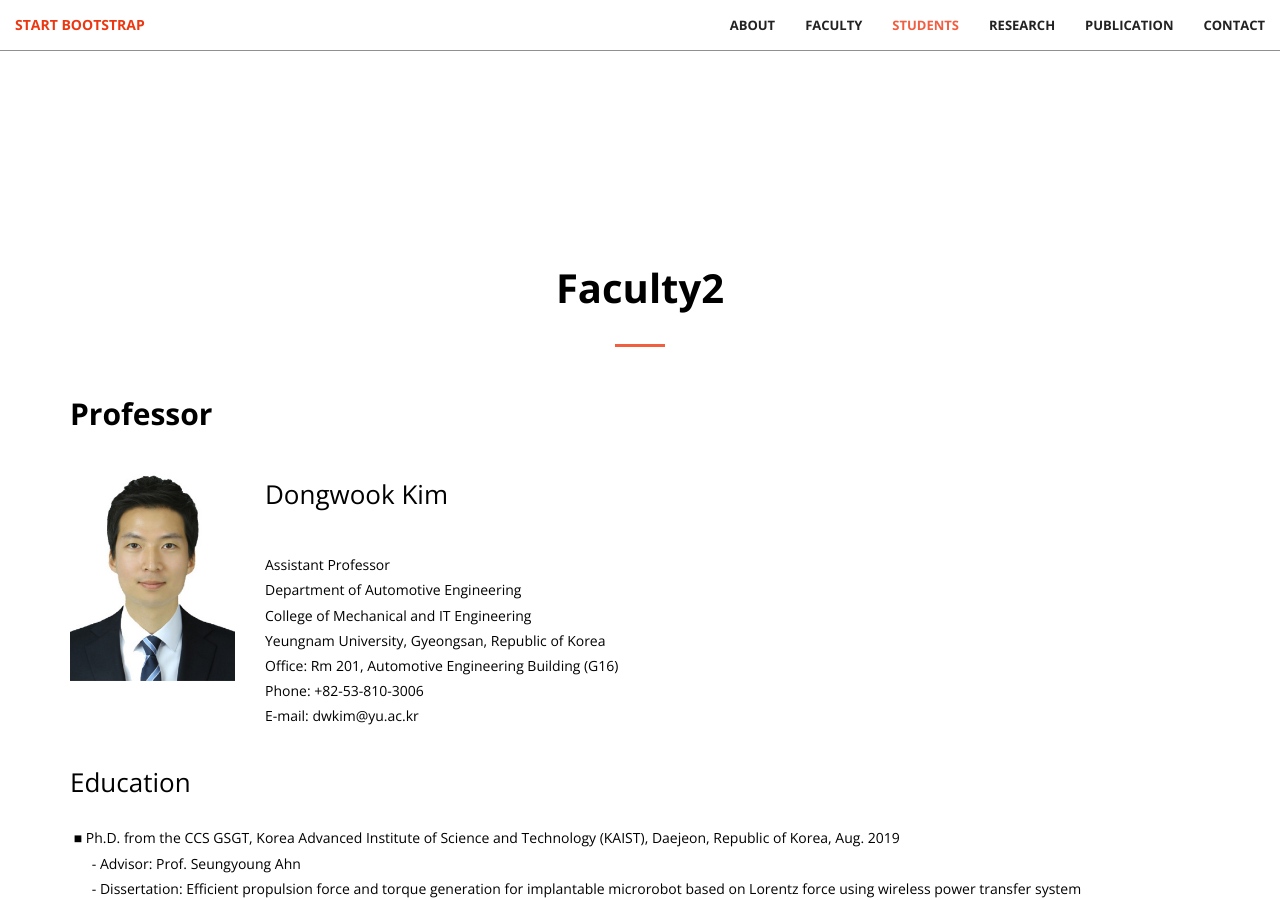
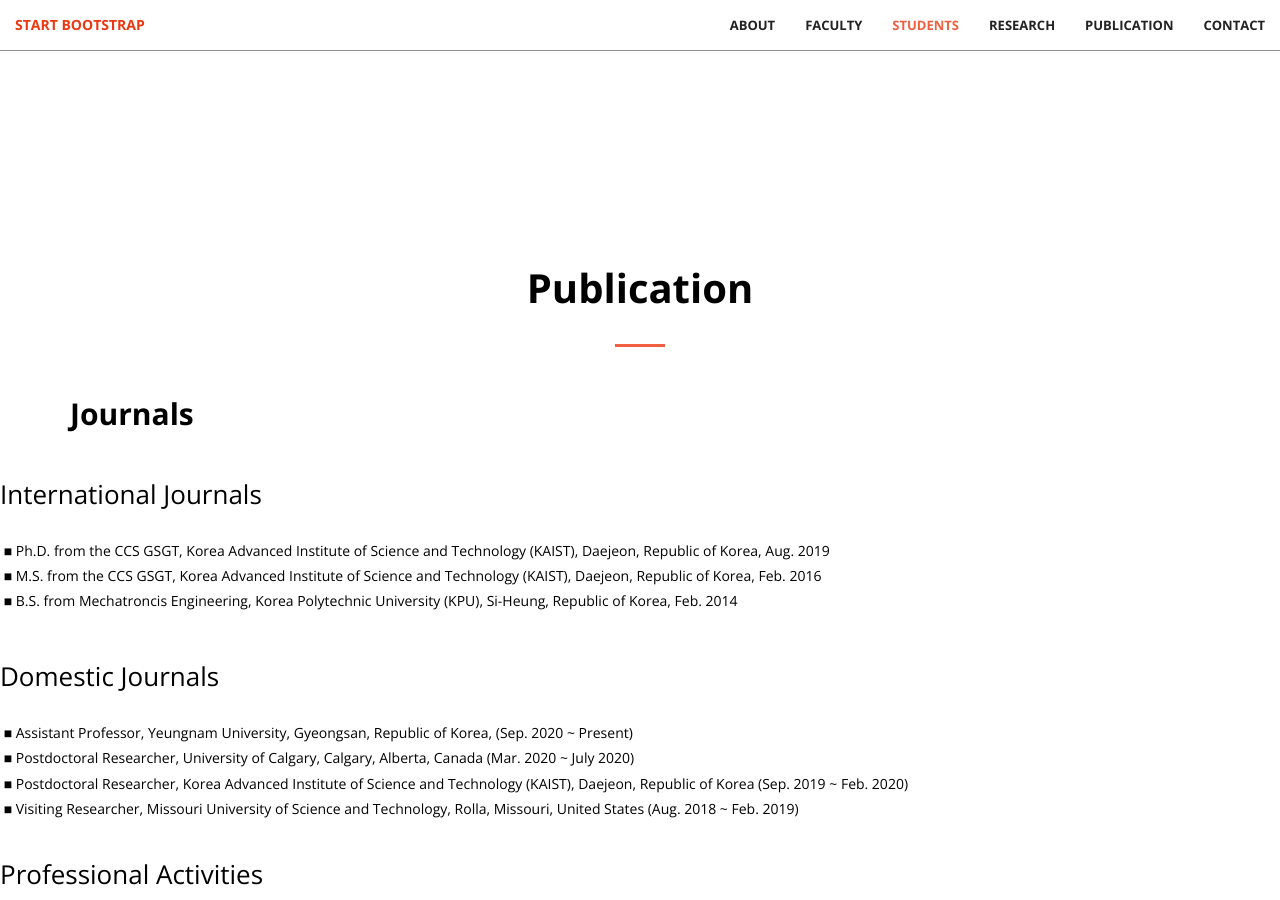
Before and after one commit to dwKim88/AEL, a Jekyll site: the page built from index.html, in a window 1280 px wide and 900 px high, scrolled down 4413 px. Built offline with Jekyll 4.4.1, drawn with Linux system fonts in a browser that asks for light colours; some of the changed text lies outside the part shown.

Commit message:
Update services.html

```diff
--- a/_includes/services.html
+++ b/_includes/services.html
@@ -1,12 +1,10 @@
-<section id="services">
-
-
+<section id="publication">
     <div class="container">
         <div class="row">
             <div class="col-xs-12 text-center">
                 <h2>
                     <p style="line-height: 1.8; color:black; font-size:40px;">
-                        <B> Faculty2 </B>
+                        <B> Publication </B>
                     </p>
                 </h2>
                 <hr class="primary">
@@ -20,55 +18,24 @@
             <h2>
                 <div class="col-xs-12 text-left">
                      <p style="line-height: 1.8; color:black; font-size:30px;">
-                         <B> Professor </B>
+                         <B> Journals </B>
                     </p>
                 </div>
             </h2>
        </div>
     </div>
-    <div class="container">
-        <div class="row">
-            <div class="col-xs-2 text-left">
-                 <!-- Picture part -->
-                 <img src="img/portfolio/00_DKim.jpg" class="img-responsive" alt="">
-            </div>
-            <div class="col-xs-10 text-left">
-                <h2>
-                    <p style="line-height: 1.0; color:black; font-size:26px;">
-                        Dongwook Kim
-                    </p>
-                <!-- <p style="font-size:10px">Assistant Professor at Yeungnam University</p> -->
-                    <p style="line-height: 1.8; color:black; font-size:14px;">
-                        <br>
-                        Assistant Professor <br>
-                        Department of Automotive Engineering <br>
-                        College of Mechanical and IT Engineering <br>
-                        Yeungnam University, Gyeongsan, Republic of Korea <br>
-                        Office: Rm 201, Automotive Engineering Building (G16) <br>
-                        Phone: +82-53-810-3006 <br>
-                        E-mail: dwkim@yu.ac.kr <br>
-                    </p>
-                </h2>
-            </div>
-        </div>
 
-        <!-- Education part -->
+        <!-- International Journal part -->
         <div class="row">
             <div class="col-md-12 text-left">
                 <h4>
                     <p style="line-height: 1.8; color:black; font-size:26px;">
-                        Education
+                        International Journals
                     </p>
                     <p style="line-height: 1.8; color:black; font-size:14px;">
                         &nbsp;■ Ph.D. from the CCS GSGT, Korea Advanced Institute of Science and Technology (KAIST), Daejeon, Republic of  Korea, Aug. 2019 <br>
-                        &nbsp;&nbsp;&nbsp;&nbsp;&nbsp; - Advisor: Prof. Seungyoung Ahn <br>
-                        &nbsp;&nbsp;&nbsp;&nbsp;&nbsp; - Dissertation: Efficient propulsion force and torque generation for implantable microrobot based on Lorentz force using wireless power transfer system <br>
                         &nbsp;■ M.S. from the CCS GSGT, Korea Advanced Institute of Science and Technology (KAIST), Daejeon, Republic of  Korea, Feb. 2016 <br>
-                        &nbsp;&nbsp;&nbsp;&nbsp;&nbsp; - Advisor: Prof. Seungyoung Ahn <br>
-                        &nbsp;&nbsp;&nbsp;&nbsp;&nbsp; - Thesis: Propulsion force and torque generation in implantable micro-robot using wireless power transfer system <br>
                         &nbsp;■ B.S. from Mechatroncis Engineering, Korea Polytechnic University (KPU), Si-Heung, Republic of  Korea, Feb. 2014 <br>
-                        &nbsp;&nbsp;&nbsp;&nbsp;&nbsp; - Advisor: Prof. Yunseok Nam <br>
-                        &nbsp;&nbsp;&nbsp;&nbsp;&nbsp; - Thesis: Humanoid robot for obstacle avoidance <br>
                     </p>
                 </h4>
             </div>
@@ -79,7 +46,7 @@
             <div class="col-md-12 text-left">
                 <h2>
                     <p style="line-height: 1.8; color:black; font-size:26px;">
-                        Professional Experiences
+                        Domestic Journals
                     </p>
                 </h2>
                 <h4>
```
